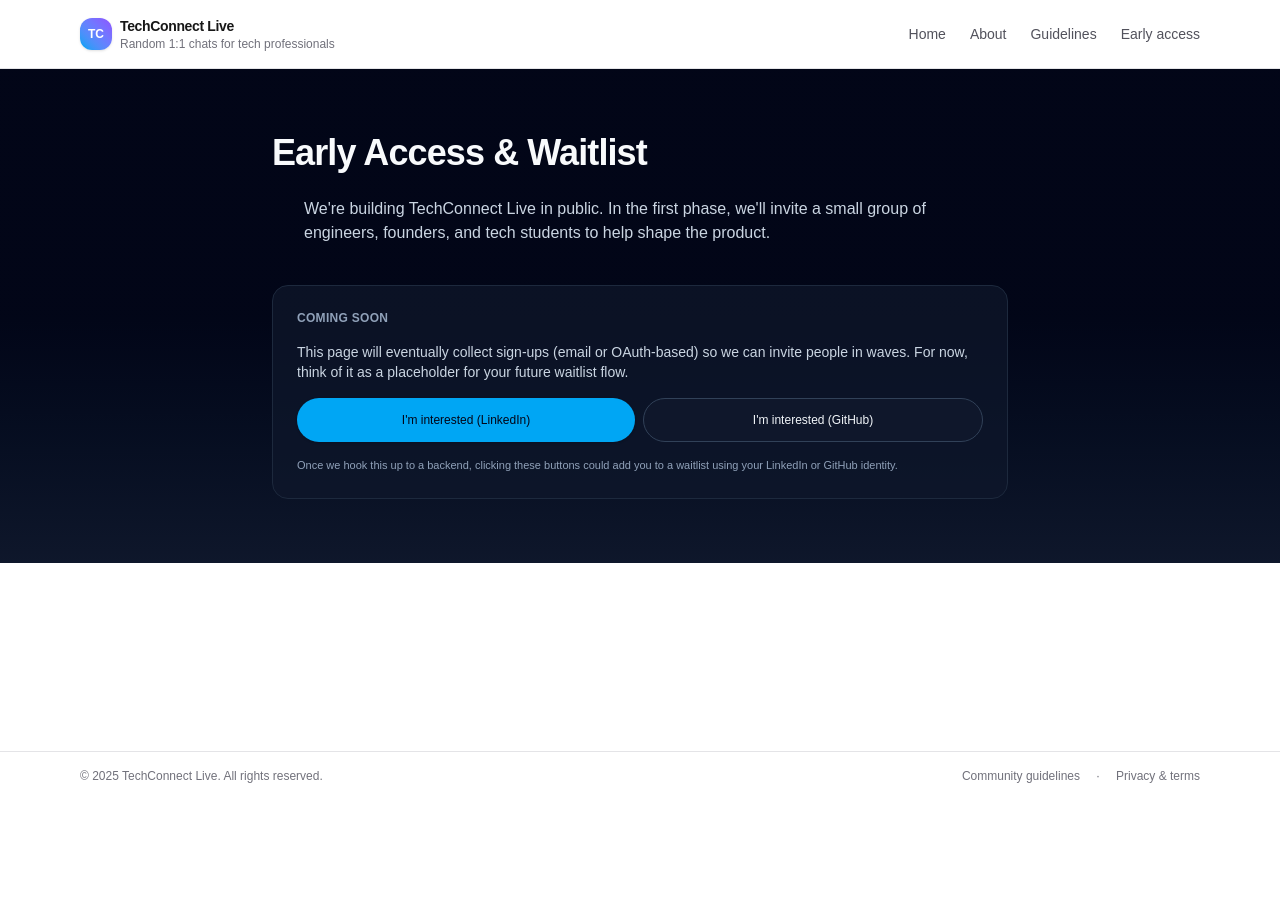
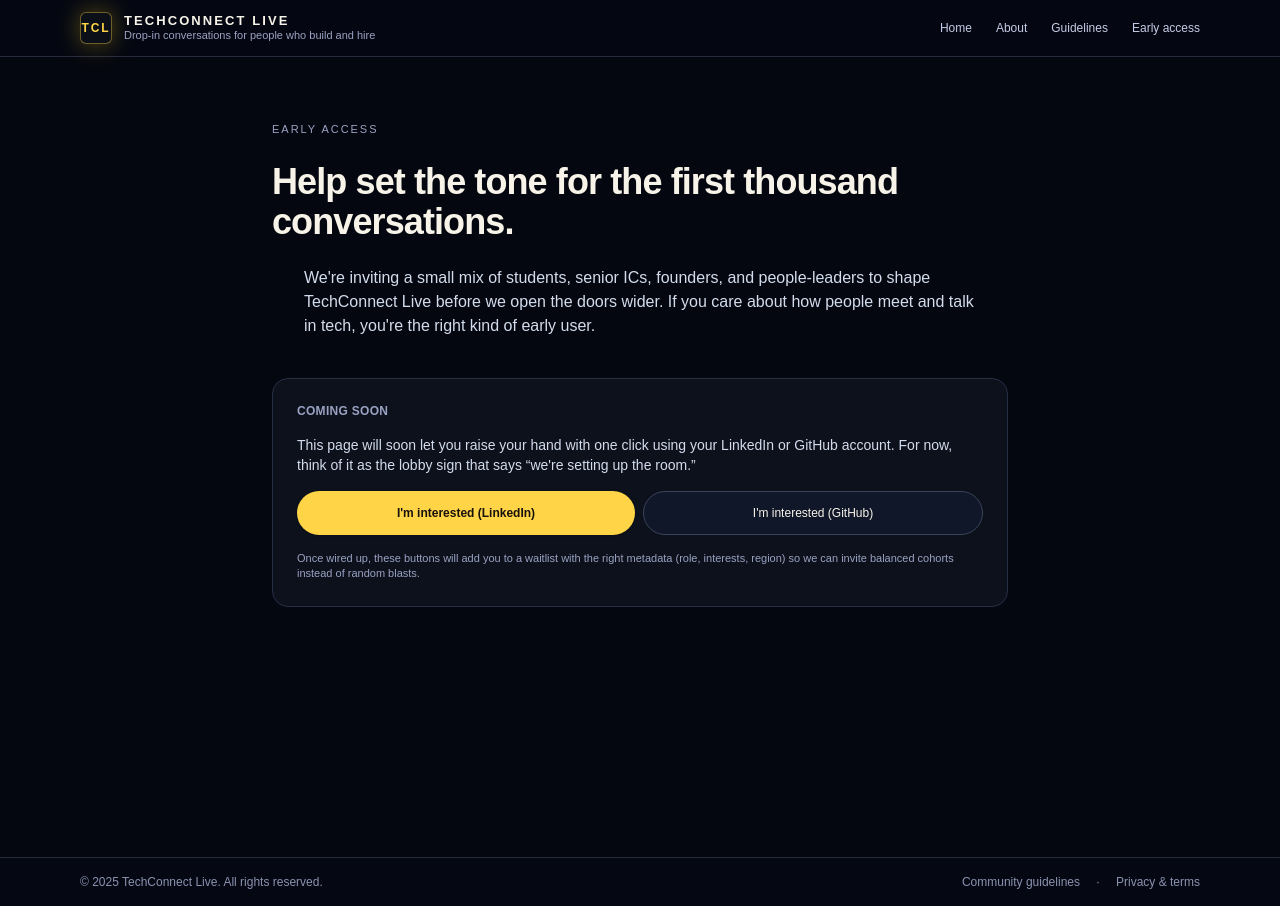
Before and after one commit to kshivam4781/techconnect-live, a Next.js app in the folder omegele-frontend/: page /early-access in a window 1280 px wide. Before the commit the page ends 800 px from the top, so only its background shows below. Built offline with nearby package versions, Linux system fonts and the light colour scheme.

Commit message:
major change in design

```diff
--- a/omegele-frontend/src/app/early-access/page.tsx
+++ b/omegele-frontend/src/app/early-access/page.tsx
@@ -1,38 +1,43 @@
 export default function EarlyAccessPage() {
   return (
-    <div className="bg-gradient-to-b from-slate-950 via-slate-950 to-slate-900 text-slate-50">
+    <div className="min-h-screen bg-[#050710] text-[#f8f3e8]">
       <main className="mx-auto max-w-3xl px-4 py-16">
         <section className="space-y-6 text-center sm:text-left">
+          <p className="text-[11px] font-medium uppercase tracking-[0.18em] text-[#9aa2c2]">
+            Early access
+          </p>
           <h1 className="text-3xl font-semibold tracking-tight sm:text-4xl">
-            Early Access & Waitlist
+            Help set the tone for the first thousand conversations.
           </h1>
-          <p className="mx-auto max-w-2xl text-sm text-slate-300 sm:text-base">
-            We&apos;re building TechConnect Live in public. In the first phase,
-            we&apos;ll invite a small group of engineers, founders, and tech
-            students to help shape the product.
+          <p className="mx-auto max-w-2xl text-sm text-[#d3dcec] sm:text-base">
+            We&apos;re inviting a small mix of students, senior ICs, founders,
+            and people‑leaders to shape TechConnect Live before we open the
+            doors wider. If you care about how people meet and talk in tech,
+            you&apos;re the right kind of early user.
           </p>
         </section>
 
-        <section className="mt-10 space-y-4 rounded-2xl border border-slate-800 bg-slate-900/70 p-6 text-sm text-slate-300">
-          <p className="text-xs font-semibold uppercase tracking-wide text-slate-400">
+        <section className="mt-10 space-y-4 rounded-2xl border border-[#272f45] bg-[#0c111c] p-6 text-sm text-[#d3dcec]">
+          <p className="text-xs font-semibold uppercase tracking-wide text-[#9aa2c2]">
             Coming soon
           </p>
           <p>
-            This page will eventually collect sign-ups (email or OAuth-based) so
-            we can invite people in waves. For now, think of it as a placeholder
-            for your future waitlist flow.
+            This page will soon let you raise your hand with one click using
+            your LinkedIn or GitHub account. For now, think of it as the lobby
+            sign that says “we&apos;re setting up the room.”
           </p>
           <div className="mt-4 flex flex-col gap-2 sm:flex-row">
-            <button className="inline-flex h-11 flex-1 items-center justify-center rounded-full bg-sky-500 px-4 text-xs font-medium text-slate-950 shadow-sm transition hover:bg-sky-400">
+            <button className="inline-flex h-11 flex-1 items-center justify-center rounded-full bg-[#ffd447] px-4 text-xs font-semibold text-[#18120b] shadow-sm transition hover:bg-[#facc15]">
               I&apos;m interested (LinkedIn)
             </button>
-            <button className="inline-flex h-11 flex-1 items-center justify-center rounded-full border border-slate-700 bg-slate-900 px-4 text-xs font-medium text-slate-100 transition hover:border-slate-500 hover:bg-slate-800">
+            <button className="inline-flex h-11 flex-1 items-center justify-center rounded-full border border-[#3b435a] bg-[#0f1729] px-4 text-xs font-medium text-[#f8f3e8] transition hover:border-[#6471a3] hover:bg-[#151f35]">
               I&apos;m interested (GitHub)
             </button>
           </div>
-          <p className="text-[11px] text-slate-400">
-            Once we hook this up to a backend, clicking these buttons could add
-            you to a waitlist using your LinkedIn or GitHub identity.
+          <p className="text-[11px] text-[#9aa2c2]">
+            Once wired up, these buttons will add you to a waitlist with the
+            right metadata (role, interests, region) so we can invite balanced
+            cohorts instead of random blasts.
           </p>
         </section>
       </main>
--- a/omegele-frontend/src/app/layout.tsx
+++ b/omegele-frontend/src/app/layout.tsx
@@ -26,65 +26,50 @@ export default function RootLayout({
   return (
     <html lang="en">
       <body
-        className={`${geistSans.variable} ${geistMono.variable} antialiased bg-background text-foreground`}
+        className={`${geistSans.variable} ${geistMono.variable} antialiased bg-[#050710] text-[#f8f3e8]`}
       >
-        <div className="flex min-h-screen flex-col">
-          <header className="border-b border-zinc-200 bg-white/70 backdrop-blur dark:border-zinc-800 dark:bg-black/60">
-            <div className="mx-auto flex max-w-6xl items-center justify-between px-4 py-4">
-              <div className="flex items-center gap-2">
-                <span className="inline-flex h-8 w-8 items-center justify-center rounded-xl bg-gradient-to-tr from-sky-500 to-violet-500 text-xs font-bold text-white shadow-sm">
-                  TC
+        <div className="flex min-h-screen flex-col bg-[#050710]">
+          <header className="border-b border-[#262a3d] bg-[#050813]/90 backdrop-blur">
+            <div className="mx-auto flex max-w-6xl items-center justify-between px-4 py-3">
+              <div className="flex items-center gap-3">
+                <span className="inline-flex h-8 w-8 items-center justify-center rounded-md border border-[#ffd44766] bg-[#0b1018] text-xs font-bold tracking-[0.16em] text-[#ffd447] shadow-[0_0_24px_rgba(250,204,21,0.35)]">
+                  TCL
                 </span>
                 <div className="flex flex-col leading-tight">
-                  <span className="text-sm font-semibold tracking-tight">
+                  <span className="text-[13px] font-semibold uppercase tracking-[0.16em] text-[#f8f3e8]">
                     TechConnect Live
                   </span>
-                  <span className="text-xs text-zinc-500 dark:text-zinc-400">
-                    Random 1:1 chats for tech professionals
+                  <span className="text-[11px] text-[#9aa2c2]">
+                    Drop‑in conversations for people who build and hire
                   </span>
                 </div>
               </div>
-              <nav className="hidden items-center gap-6 text-sm text-zinc-600 dark:text-zinc-300 sm:flex">
-                <a href="/" className="hover:text-zinc-900 dark:hover:text-white">
+              <nav className="hidden items-center gap-6 text-[12px] text-[#c5cbe6] sm:flex">
+                <a href="/" className="hover:text-[#ffd447]">
                   Home
                 </a>
-                <a
-                  href="/about"
-                  className="hover:text-zinc-900 dark:hover:text-white"
-                >
+                <a href="/about" className="hover:text-[#ffd447]">
                   About
                 </a>
-                <a
-                  href="/guidelines"
-                  className="hover:text-zinc-900 dark:hover:text-white"
-                >
+                <a href="/guidelines" className="hover:text-[#ffd447]">
                   Guidelines
                 </a>
-                <a
-                  href="/early-access"
-                  className="hover:text-zinc-900 dark:hover:text-white"
-                >
+                <a href="/early-access" className="hover:text-[#ffd447]">
                   Early access
                 </a>
               </nav>
             </div>
           </header>
           <main className="flex-1">{children}</main>
-          <footer className="border-t border-zinc-200 bg-white/70 py-4 text-xs text-zinc-500 backdrop-blur dark:border-zinc-800 dark:bg-black/60">
+          <footer className="border-t border-[#262a3d] bg-[#050813] py-4 text-xs text-[#8b92b0]">
             <div className="mx-auto flex max-w-6xl flex-col items-center justify-between gap-2 px-4 sm:flex-row">
               <p>© {new Date().getFullYear()} TechConnect Live. All rights reserved.</p>
               <div className="flex gap-4">
-                <a
-                  href="/guidelines"
-                  className="hover:text-zinc-700 dark:hover:text-zinc-300"
-                >
+                <a href="/guidelines" className="hover:text-[#ffd447]">
                   Community guidelines
                 </a>
                 <span className="hidden sm:inline">·</span>
-                <a
-                  href="/about"
-                  className="hover:text-zinc-700 dark:hover:text-zinc-300"
-                >
+                <a href="/about" className="hover:text-[#ffd447]">
                   Privacy & terms
                 </a>
               </div>
```
Also changed, not shown: omegele-frontend/src/app/about/page.tsx (+40 -34 lines), omegele-frontend/src/app/guidelines/page.tsx (+28 -24 lines).
